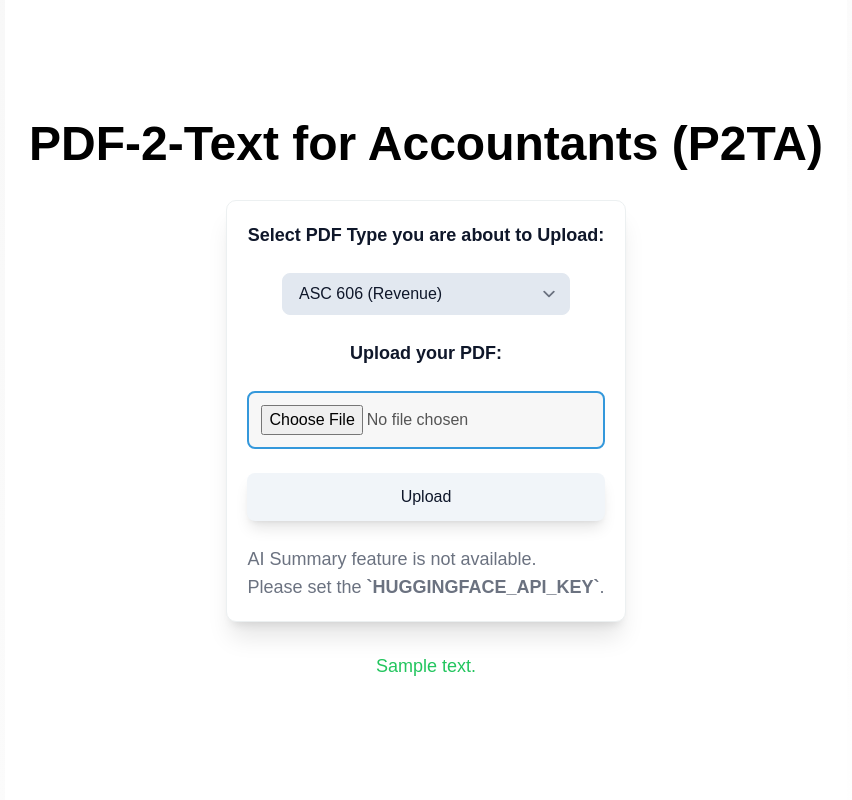
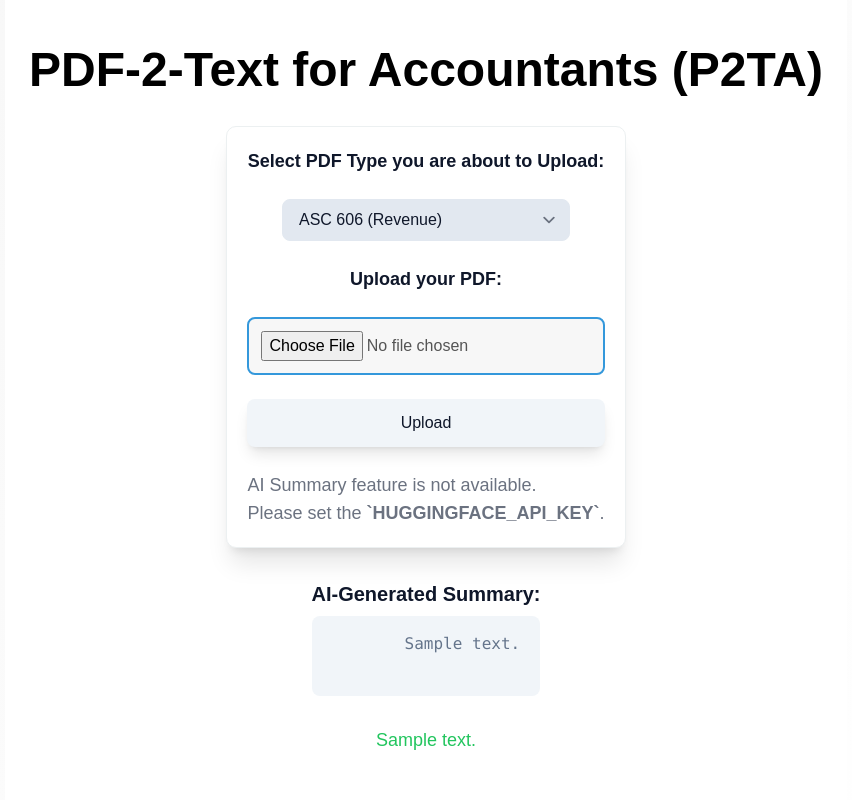
Before and after one commit to benjisho/asc606-pdf-parser, a Flask app: template p2ta-pdf-parser-website/templates/index.html in a window 1280 px wide. Shown: the whole page, without its empty margins (214-1066 px from the left). Run offline with Flask 2, Linux system fonts and the light colour scheme; the template is opened without the code that fills it: most values are stand-ins (such as "Sample title", 1, 10 or a date in 2020); some libraries are stand-ins or nearby versions.

Commit message:
add working `Generate AI Summary` from the given file and output file

```diff
--- a/p2ta-pdf-parser-website/app.py
+++ b/p2ta-pdf-parser-website/app.py
@@ -23,7 +23,6 @@
     AI_SUPPORT_ENABLED = False
 else:
     AI_SUPPORT_ENABLED = True
-
 
 logging.basicConfig(level=logging.INFO)
 
@@ -126,37 +125,80 @@
     os.makedirs(form_folder, exist_ok=True)
     return form_folder
 
+def sanitize_text(text):
+    """Sanitize text by removing problematic characters."""
+    return text.encode('utf-8', 'ignore').decode('utf-8', 'ignore')
+
+
 def generate_ai_summary(file_path):
     """Generate an AI summary for the given text file."""
     if not AI_SUPPORT_ENABLED:
         logging.info("AI Summary feature is disabled because HUGGINGFACE_API_KEY is not set.")
-        return None
+        return "AI Summary feature is disabled."
 
-    with open(file_path, 'r') as file:
-        text = file.read()
+    try:
+        # Read and sanitize the file content
+        with open(file_path, 'r', encoding='utf-8') as file:
+            text = file.read()
+        text = sanitize_text(text)  # Ensure the text is sanitized
+    except FileNotFoundError as e:
+        logging.error(f"File not found: {file_path}")
+        return "Error: Text file not found for summarization."
+    except UnicodeDecodeError as e:
+        logging.warning(f"UnicodeDecodeError encountered: {e}. Attempting re-encoding.")
+        try:
+            # Handle decoding error by re-encoding the file
+            with open(file_path, 'rb') as file:
+                raw_data = file.read()
+            text = raw_data.decode('latin1').encode('utf-8').decode('utf-8')
+        except Exception as inner_e:
+            logging.error(f"Re-encoding failed: {inner_e}")
+            return "Error: Failed to decode the text file."
+    except Exception as e:
+        logging.error(f"Unexpected error reading file for AI summary: {e}")
+        return "Error reading the text file for summarization."
 
+    if not text.strip():
+        logging.warning("The input text for summarization is empty.")
+        return "The file contains no text for summarization."
+
+    # Prepare payload for Hugging Face API
     headers = {"Authorization": f"Bearer {HUGGINGFACE_API_KEY}"}
     payload = {
-        "inputs": text,
+        "inputs": text[:1024],  # Truncate input to 1024 characters
         "options": {"use_gpu": False}
     }
-    try:
-        response = requests.post(
-            f"https://api-inference.huggingface.co/models/{HUGGINGFACE_SUMMARY_MODEL}",
-            headers=headers,
-            json=payload
-        )
-        response.raise_for_status()
-        result = response.json()
-        return result[0]['summary_text'] if result else "No summary generated."
-    except Exception as e:
-        logging.error(f"Failed to generate AI summary: {e}")
-        return None
 
+    # Attempt API call with retries
+    for attempt in range(3):  # Retry up to 3 times
+        try:
+            response = requests.post(
+                f"https://api-inference.huggingface.co/models/{HUGGINGFACE_SUMMARY_MODEL}",
+                headers=headers,
+                json=payload,
+                timeout=30
+            )
+            response.raise_for_status()
+            result = response.json()
+
+            if isinstance(result, list) and 'summary_text' in result[0]:
+                return result[0]['summary_text']
+            else:
+                logging.warning(f"Unexpected response format: {result}")
+                return "No summary generated."
+        except requests.exceptions.HTTPError as e:
+            logging.error(f"HTTPError during Hugging Face API request (attempt {attempt + 1}/3): {e}")
+            if attempt == 2:  # On final attempt, fail
+                return "Failed to connect to the AI summarization service."
+        except Exception as e:
+            logging.error(f"Unexpected error during AI summarization: {e}")
+            return "An unexpected error occurred while generating the summary."
 
 @app.route('/')
 def index():
-    return render_template('index.html', ai_enabled=AI_SUPPORT_ENABLED)
+    huggingface_key_available = bool(os.getenv('HUGGINGFACE_API_KEY'))
+    logging.debug(f"HUGGINGFACE_API_KEY detected: {huggingface_key_available}")
+    return render_template('index.html', ai_enabled=huggingface_key_available)
 
 @app.route('/upload', methods=['POST'])
 def upload_file():
@@ -164,13 +206,13 @@
         return render_template('index.html', error_message="No file part in the request")
 
     file = request.files['file']
-    form_type = request.form['form_type']  # Get the selected form type
-    generate_summary = request.form.get('generate_summary')  # Check if AI Summary is toggled
+    form_type = request.form.get('form_type')  # Get the selected form type
+    generate_summary = request.form.get('ai_summary', 'false').lower() == 'true'  # Check if AI Summary is toggled
 
-    if file.filename == '':
+    if not file or file.filename == '':
         return render_template('index.html', error_message="No selected file")
 
-    if file and allowed_file(file.filename):
+    if allowed_file(file.filename):
         # Save the uploaded file directly to `pdf_files_to_parse`
         form_folder = get_form_folder(form_type)
         file_path = os.path.join(form_folder, file.filename)
@@ -186,8 +228,8 @@
 
         # Check if the file is a valid PDF
         if not is_valid_pdf(file_path):
-            os.remove(file_path)  # Remove invalid file
-            return render_template('index.html', error_message="Invalid or corrupted PDF file")
+            os.remove(file_path)  # Remove invalid files
+            return render_template('index.html', error_message="Invalid or corrupted PDF file.")
 
         # Route to the appropriate parser script
         parser_script = get_parser_script(form_type)
@@ -201,14 +243,21 @@
                 logging.error(f"Parser failed: {e}")
                 return render_template('index.html', error_message="Parser failed.")
 
+        # Generate AI summary if toggled
         if generate_summary:
-            summary = generate_ai_summary(file_path)
-            if summary:
-                return render_template('index.html', ai_summary=summary, success_message="AI Summary generated.")
+            output_txt_file = os.path.join(OUTPUT_FOLDER, f"{os.path.splitext(file.filename)[0]}.txt")
+            if os.path.exists(output_txt_file):  # Ensure the text file exists before summarizing
+                summary = generate_ai_summary(output_txt_file)
+                if summary:
+                    return render_template('index.html', ai_summary=summary, success_message="AI Summary generated.")
+                else:
+                    return render_template('index.html', error_message="Failed to generate AI Summary.")
             else:
-                return render_template('index.html', error_message="Failed to generate AI Summary.")
+                logging.error(f"Text file for summarization not found: {output_txt_file}")
+                return render_template('index.html', error_message="Text file not found for summarization.")
 
-         # Output the result file and display success message
+
+        # Output the result file and display success message
         output_file = f"{os.path.splitext(file.filename)[0]}.txt"
         success_message = "No viruses found. Parsing PDF..."
         download_link = url_for('download_file', filename=output_file)
--- a/p2ta-pdf-parser-website/templates/index.html
+++ b/p2ta-pdf-parser-website/templates/index.html
@@ -46,10 +46,12 @@
 
     <p class="text-red-500 mt-2 hidden" id="error-message"></p>
     <button type="submit" class="bg-accent text-accent-foreground rounded-lg px-8 py-3 hover:bg-accent/80 transition-colors duration-300 shadow-lg transform hover:translate-y-1">Upload</button>
+
     {% if ai_enabled %}
       <div class="flex items-center space-x-3">
         <label for="ai-summary-toggle" class="text-primary text-lg font-semibold">Generate AI Summary:</label>
-        <input type="checkbox" id="ai-summary-toggle" class="peer hidden" />
+        <input type="hidden" name="ai_summary" id="ai_summary" value="false" />
+        <input type="checkbox" id="ai-summary-toggle" name="ai_summary" value="true" class="peer hidden" />
         <label for="ai-summary-toggle" class="relative inline-block w-12 h-6 cursor-pointer">
           <span class="absolute inset-0 bg-secondary rounded-full transition-colors duration-300"></span>
           <span class="absolute left-0 top-0 w-6 h-6 bg-secondary-foreground rounded-full transition-transform duration-300 transform"></span>
@@ -72,9 +74,11 @@
   <div id="loading-message" class="hidden text-primary text-lg mt-8">
       Working<span id="dot-animation">...</span>
   </div>
-  <div id="ai-summary-section" class="hidden mt-8">
+  <div id="ai-summary-section" class="mt-8">
     <h3 class="text-primary text-xl font-semibold">AI-Generated Summary:</h3>
-    <pre class="bg-muted text-muted-foreground p-4 rounded-lg mt-2" id="ai-summary-content"></pre>
+    <pre class="text-left bg-muted text-muted-foreground p-4 rounded-lg mt-2 font-mono whitespace-pre-wrap break-words text-blue-700">
+        {{ ai_summary }}
+    </pre>
   </div>
   <div id="output" class="mt-8 text-center">
   <!-- Display success messages -->
```
Also changed, not shown: detect_encoding.py (added, +10 -0 lines), p2ta-pdf-parser-app/asc606-pdf-parser.py (+16 -1 lines). Lines whose indentation alone changed are shown as unchanged.
